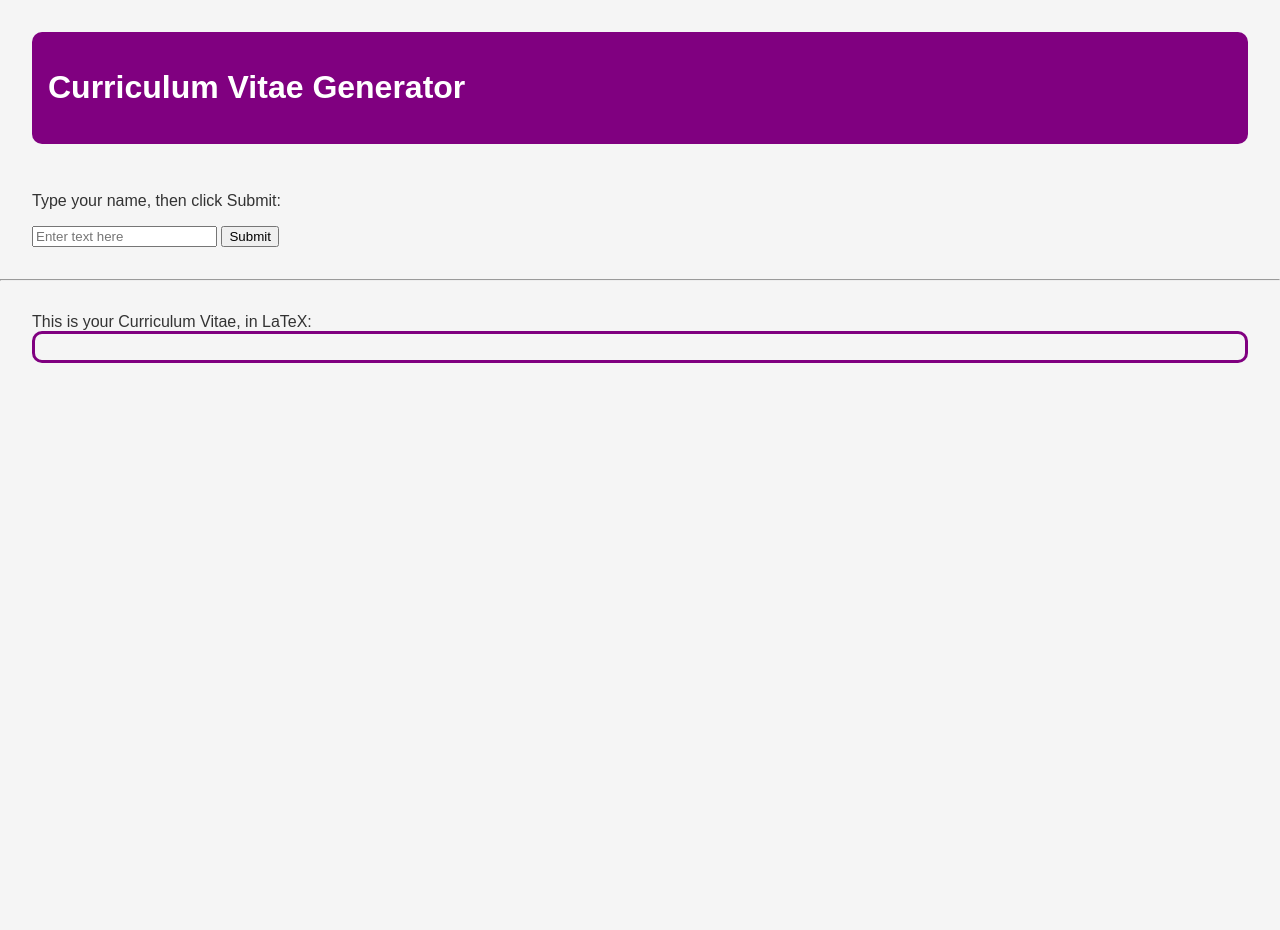
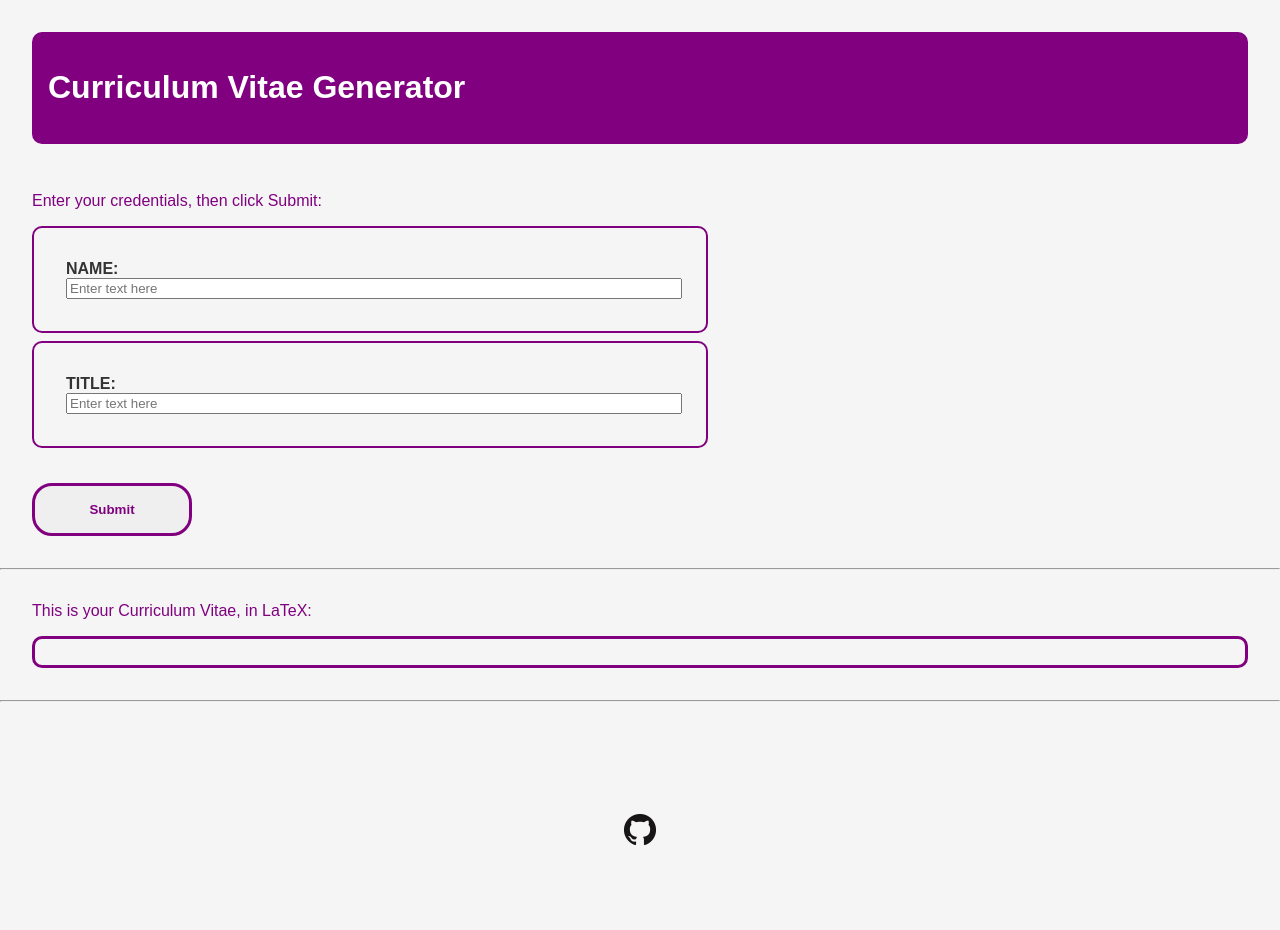
Before and after one commit to Faint-Black/CV-generator-webapp, a plain HTML site: page resources/public/index.html in a window 1280 px wide. Before the commit the page ends 800 px from the top, so only its background shows below. Drawn offline with Linux system fonts and the light colour scheme.

Commit message:
various improvements

```diff
--- a/resources/public/index.html
+++ b/resources/public/index.html
@@ -12,13 +12,26 @@
       <h1>Curriculum Vitae Generator</h1>
     </header>
     <main>
-      <p>Type your name, then click Submit:</p>
-      <input id="text-input" type="text" placeholder="Enter text here">
+      <p>Enter your credentials, then click Submit:</p>
+      <div class="form-entry">
+        <b>NAME:</b><br>
+        <input id="input-name" type="text" placeholder="Enter text here">
+      </div>
+      <div class="form-entry">
+        <b>TITLE:</b><br>
+        <input id="input-title" type="text" placeholder="Enter text here"><br>
+      </div>
       <button onclick="sendText()">Submit</button>
       <hr>
-      This is your Curriculum Vitae, in LaTeX:<br>
-      <div id="text-output"></div>
+      <p>This is your Curriculum Vitae, in LaTeX:</p>
+      <div id="latex-output"></div>
       <script src="script.js"></script>
+      <hr>
     </main>
+    <footer>
+      <a href="https://github.com/Faint-Black/CV-generator-webapp" target="_blank">
+        <img src="github.png">
+      </a>
+    </footer>
   </body>
 </html>
--- a/resources/public/script.js
+++ b/resources/public/script.js
@@ -1,16 +1,21 @@
 function sendText() {
-    const input = document.getElementById("text-input");
-    const output = document.getElementById("text-output");
+    const input_name = document.getElementById("input-name");
+    const input_title = document.getElementById("input-title");
+    const output = document.getElementById("latex-output");
 
     fetch('/api/submit', {
         method: 'POST',
         headers: {'Content-Type': 'application/json'},
-        body: JSON.stringify({ text: input.value })
+        body: JSON.stringify({
+            name: input_name.value,
+            title: input_title.value,
+        })
     })
         .then(response => response.text())
         .then(data => {
             output.innerHTML = data;
             output.style.height = 'auto';
             output.style.height = output.scrollHeight + 'px';
+            output.scrollIntoView({ behavior: "smooth" });
         });
 }
--- a/resources/public/style.css
+++ b/resources/public/style.css
@@ -31,7 +31,33 @@ hr {
     margin-bottom: 2em;
 }
 
-#text-output {
+p {
+    color: purple;
+}
+
+input {
+    width: 100%;
+}
+
+button {
+    font-weight: bold;
+    color: purple;
+    border: 3px solid purple;
+    border-radius: 20px;
+    width: 12em;
+    height: 4em;
+    margin-top: 2em;
+}
+
+div.form-entry {
+    border: 2px solid purple;
+    border-radius: 10px;
+    width: 50%;
+    margin-bottom: 0.5em;
+    padding: 2em;
+}
+
+#latex-output {
     flex: 1;
     width: 100%;
     box-sizing: border-box;
@@ -42,3 +68,8 @@ hr {
     padding: 1em;
     font-family: monospace;
 }
+
+footer {
+    padding: 5em;
+    text-align: center;
+}
```
Also changed, not shown: resources/public/github.png (added), 2 other files.
